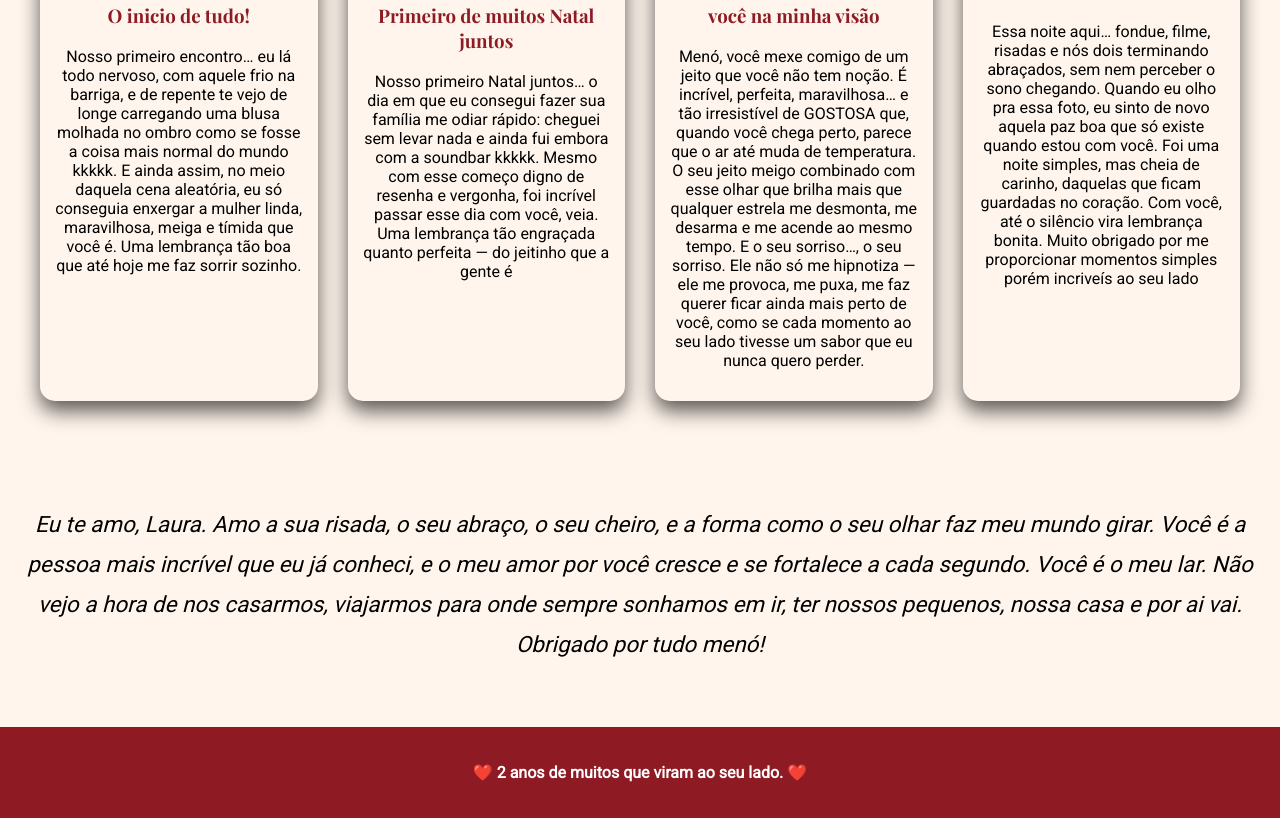
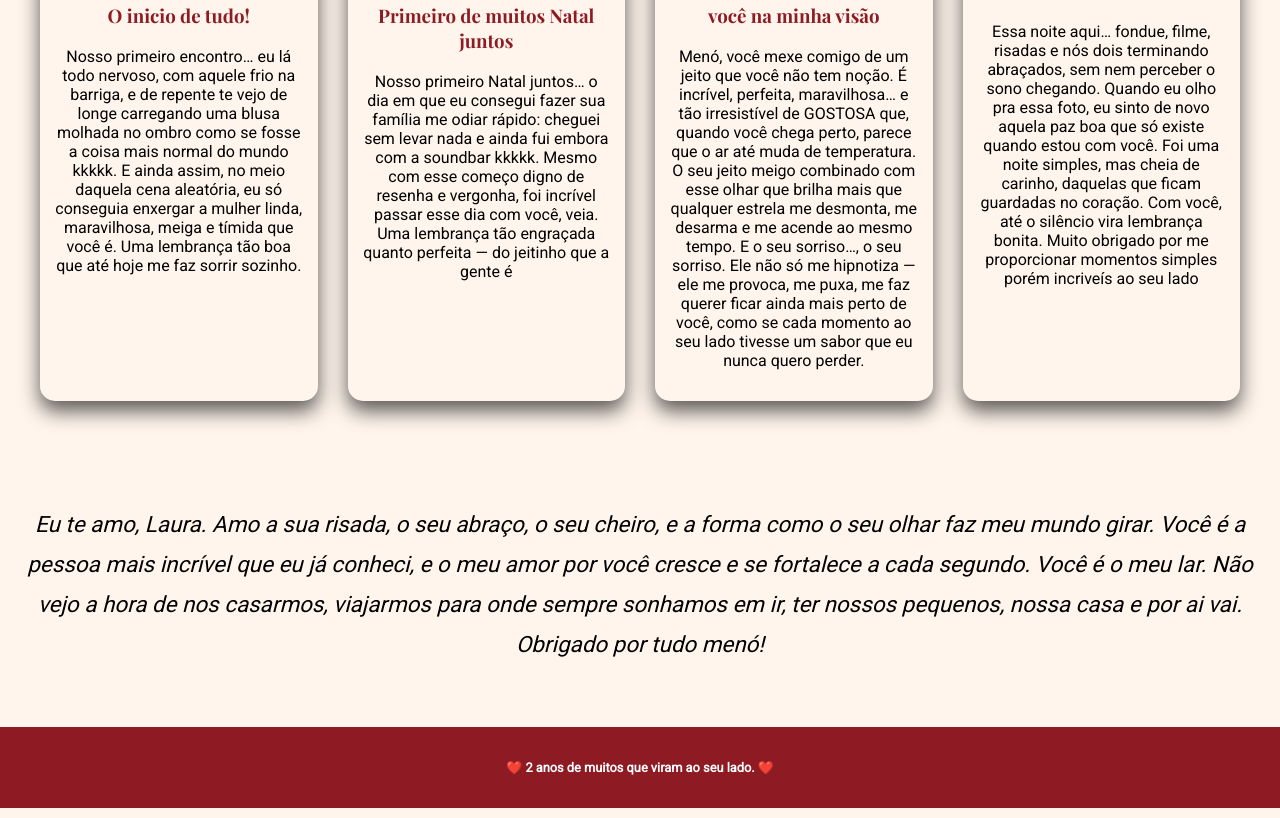
Before and after one commit to MarceloCjrr/ILoveYouLala, a plain HTML site: page index.html in a window 1280 px wide. Shown: the part 681-1499 px from the top of the page. Drawn offline with nearby package versions, Linux system fonts and the light colour scheme.

Commit message:
modified

```diff
--- a/index.html
+++ b/index.html
@@ -4,7 +4,7 @@
 <head>
     <meta charset="UTF-8">
     <meta name="viewport" content="width=device-width, initial-scale=1.0">
-    <title>2 Anos de Nós: [Nome da Namorada]</title>
+    <title>Love You Lala</title>
     <link rel="stylesheet" href="styles.css">
     <link href="https://fonts.googleapis.com/css2?family=Playfair+Display:wght@700&family=Roboto:wght@400&display=swap"
         rel="stylesheet">
--- a/styles.css
+++ b/styles.css
@@ -88,7 +88,7 @@ footer {
     background-color: #8E1B24; /* Cor do Footer: Vermelho Paixão */
     color: white;
     font-weight: bold;
-    font-size: 1rem;
+    font-size: 0.8rem;
 }
 
 
```
